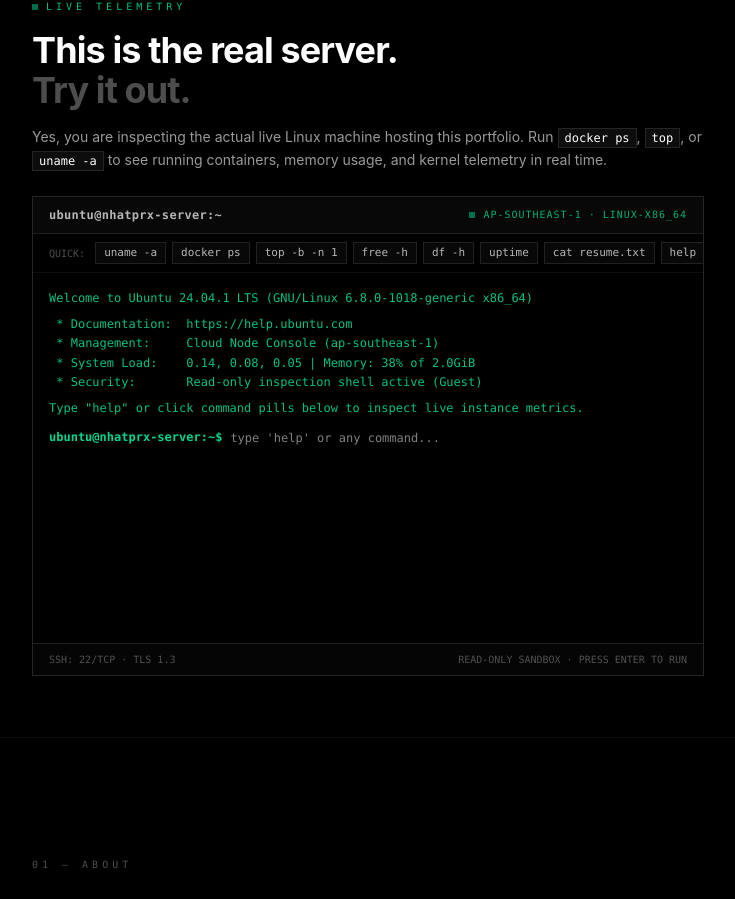
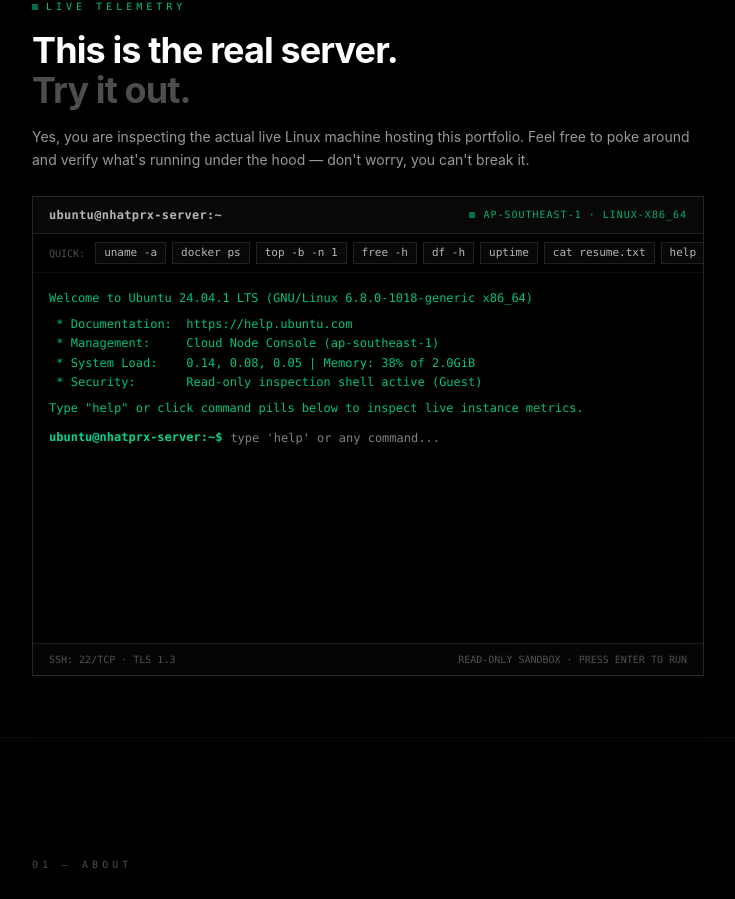
Before and after one commit to nhatprx/nhatprx-portfolio, a React (Vite) app: page / in a window 1280 px wide. Shown: the part 959-1858 px from the top of the page, without its empty margins (272-1007 px from the left). Built offline with nearby package versions, Linux system fonts and the light colour scheme.

Commit message:
copy: polish live server description text

```diff
--- a/src/App.tsx
+++ b/src/App.tsx
@@ -302,7 +302,7 @@ export default function App() {
             </h2>
             <p className="text-sm text-white/60 leading-relaxed mb-6">
               Yes, you are inspecting the actual live Linux machine hosting this portfolio.
-              Run <code className="px-1.5 py-0.5 border border-white/10 text-white font-mono text-xs bg-white/5">docker ps</code>, <code className="px-1.5 py-0.5 border border-white/10 text-white font-mono text-xs bg-white/5">top</code>, or <code className="px-1.5 py-0.5 border border-white/10 text-white font-mono text-xs bg-white/5">uname -a</code> to see running containers, memory usage, and kernel telemetry in real time.
+              Feel free to poke around and verify what's running under the hood — don't worry, you can't break it.
             </p>
 
             <div className="h-[480px] w-full">
```
